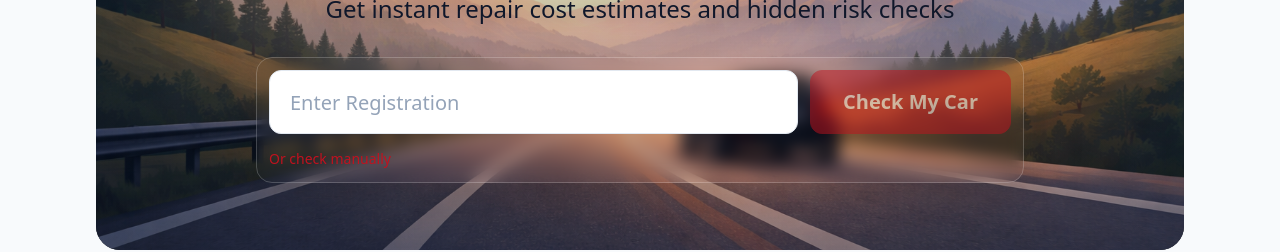
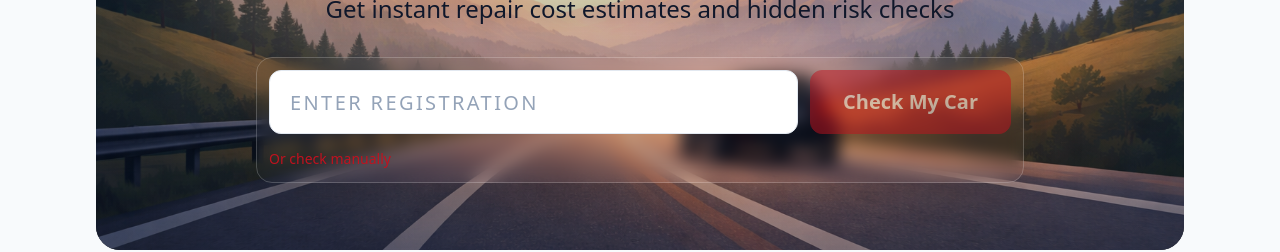
Before and after one commit to mickleethirty-vendium/autoaudit, a Next.js app: page / in a window 1280 px wide. Shown: the part 339-591 px from the top of the page. Built offline with nearby package versions, Linux system fonts and the light colour scheme.

Commit message:
caps lock on homepage

```diff
--- a/app/page.tsx
+++ b/app/page.tsx
@@ -59,13 +59,15 @@ export default function HomePage() {
                     type="text"
                     name="registration"
                     value={registration}
-                    onChange={(e) => setRegistration(e.target.value)}
-                    placeholder="Enter Registration"
+                    onChange={(e) =>
+                      setRegistration(e.target.value.toUpperCase())
+                    }
+                    placeholder="ENTER REGISTRATION"
                     autoCapitalize="characters"
                     autoCorrect="off"
                     spellCheck={false}
                     disabled={loading}
-                    className="h-14 flex-1 rounded-xl border border-slate-200 bg-white px-5 text-lg font-medium text-slate-900 placeholder:text-slate-400 focus:border-[var(--aa-red)] sm:h-16 sm:text-xl"
+                    className="h-14 flex-1 rounded-xl border border-slate-200 bg-white px-5 text-lg font-medium uppercase tracking-[0.12em] text-slate-900 placeholder:text-slate-400 focus:border-[var(--aa-red)] sm:h-16 sm:text-xl"
                   />
 
                   <button
```
